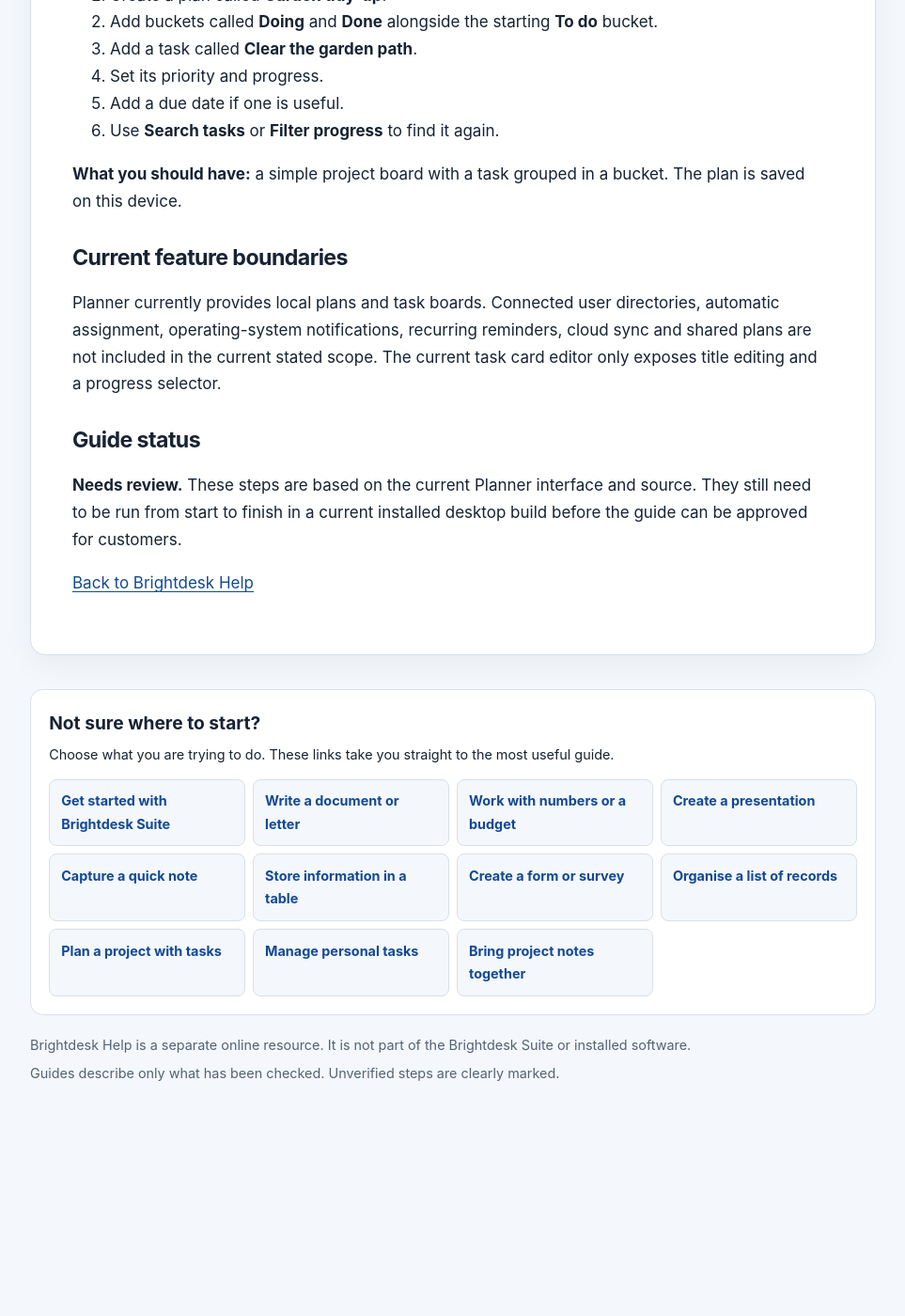
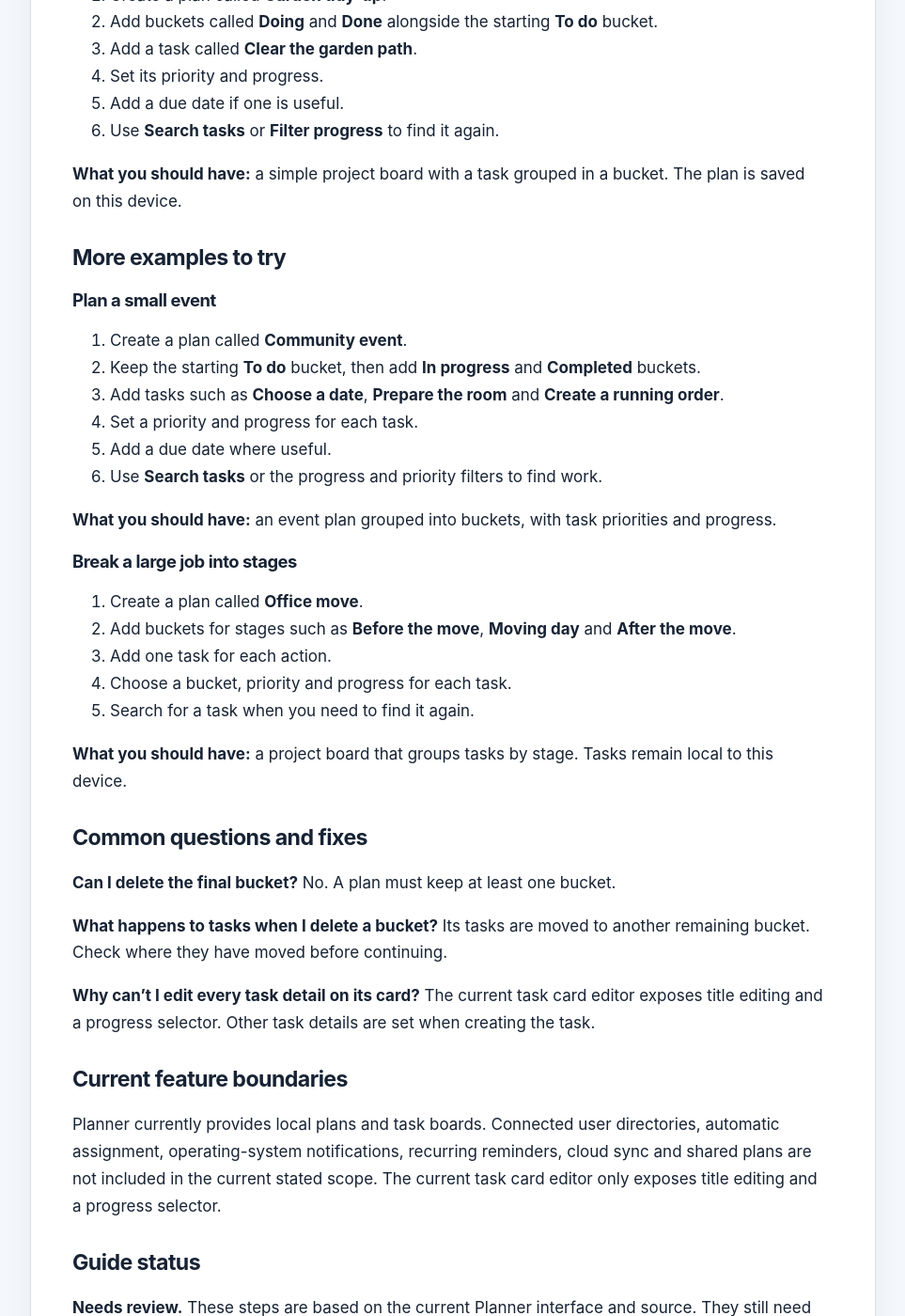
Before and after one commit to conz20/Brightdesk-Wiki, a Jekyll site: the page built from docs/products/planner.md, in a window 1280 px wide and 1400 px high, scrolled down 1872 px. Shown: the whole window at 94% size, without its empty margins (158-1121 px from the left). Built offline with Jekyll 4.4.1, drawn with Linux system fonts in a browser that asks for light colours; before the commit the page ends 3067 px from its top, so only the background shows below that.

Commit message:
docs(help): expand worked examples and common fixes

```diff
--- a/docs/products/planner.md
+++ b/docs/products/planner.md
@@ -57,6 +57,37 @@ Plans, buckets and tasks are saved on this device as you work. Check the local-s
 6. Use **Search tasks** or **Filter progress** to find it again.
 
 **What you should have:** a simple project board with a task grouped in a bucket. The plan is saved on this device.
+## More examples to try
+
+### Plan a small event
+
+1. Create a plan called **Community event**.
+2. Keep the starting **To do** bucket, then add **In progress** and **Completed** buckets.
+3. Add tasks such as **Choose a date**, **Prepare the room** and **Create a running order**.
+4. Set a priority and progress for each task.
+5. Add a due date where useful.
+6. Use **Search tasks** or the progress and priority filters to find work.
+
+**What you should have:** an event plan grouped into buckets, with task priorities and progress.
+
+### Break a large job into stages
+
+1. Create a plan called **Office move**.
+2. Add buckets for stages such as **Before the move**, **Moving day** and **After the move**.
+3. Add one task for each action.
+4. Choose a bucket, priority and progress for each task.
+5. Search for a task when you need to find it again.
+
+**What you should have:** a project board that groups tasks by stage. Tasks remain local to this device.
+
+## Common questions and fixes
+
+**Can I delete the final bucket?** No. A plan must keep at least one bucket.
+
+**What happens to tasks when I delete a bucket?** Its tasks are moved to another remaining bucket. Check where they have moved before continuing.
+
+**Why can't I edit every task detail on its card?** The current task card editor exposes title editing and a progress selector. Other task details are set when creating the task.
+
 ## Current feature boundaries
 
 Planner currently provides local plans and task boards. Connected user directories, automatic assignment, operating-system notifications, recurring reminders, cloud sync and shared plans are not included in the current stated scope. The current task card editor only exposes title editing and a progress selector.
```
